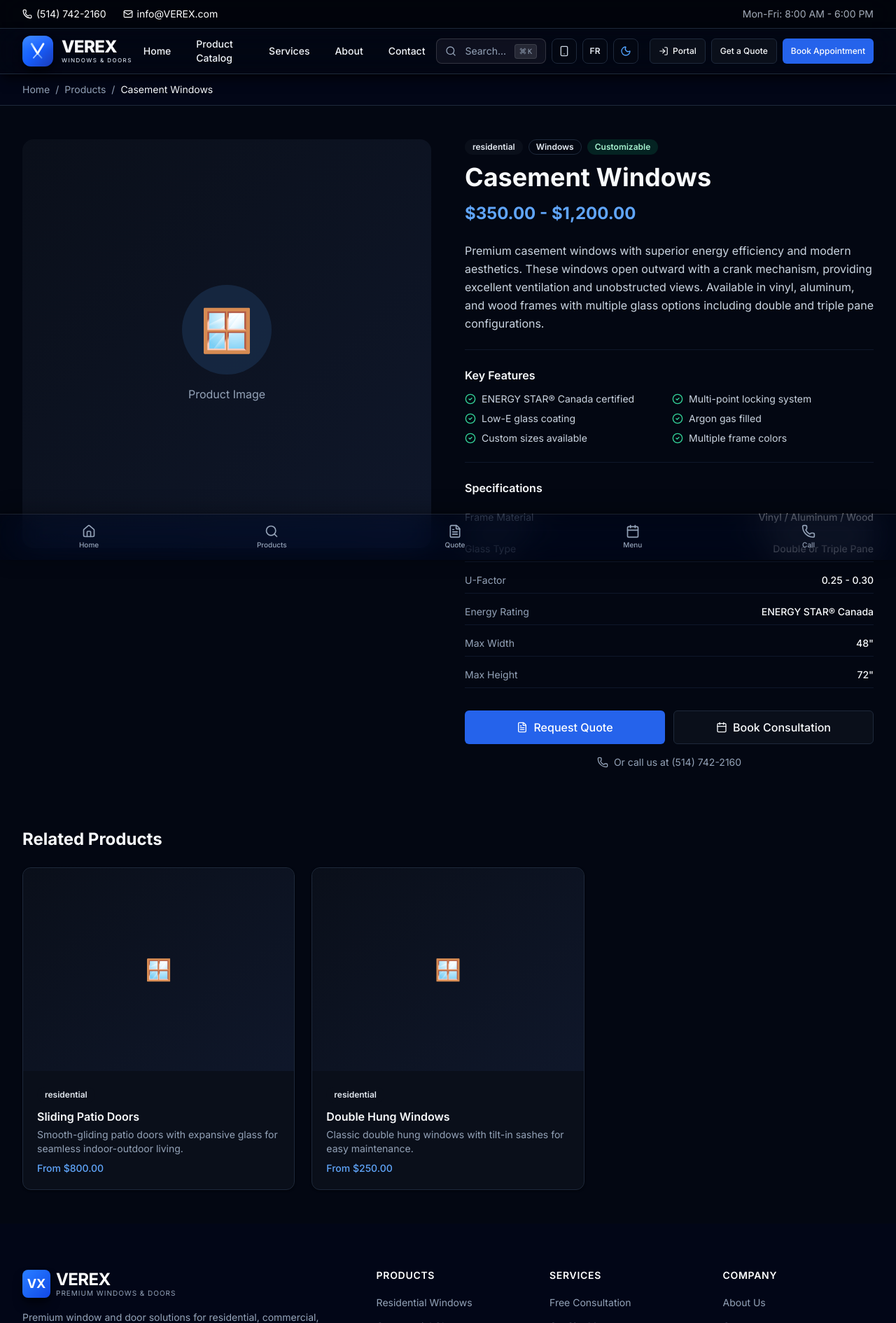
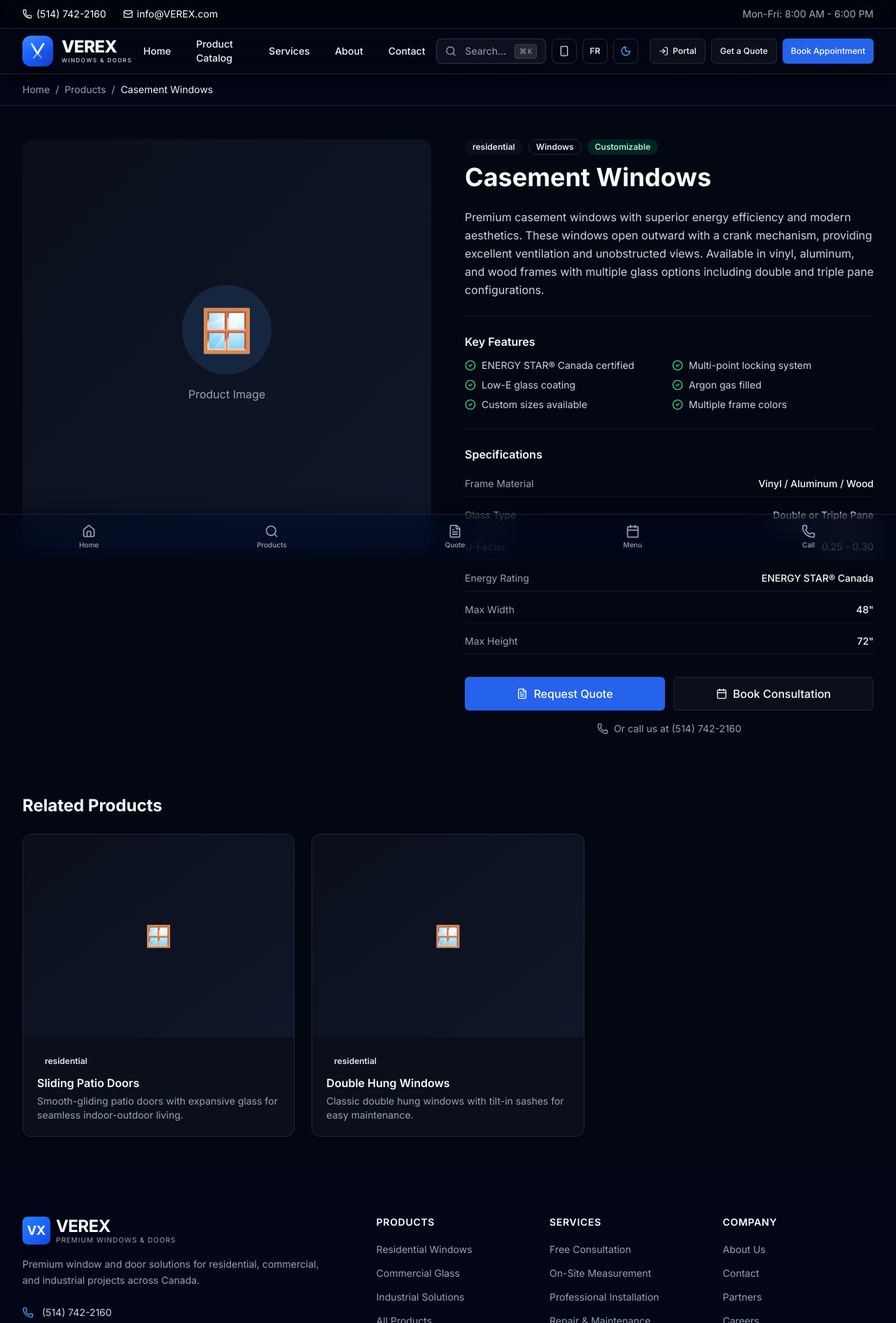
Before and after one commit to OL-Projects/verrex-website, a Next.js app: page /en/products/1 in a window 1280 px wide. Shown: the top 1890 px of the page at 70% size. Built offline with nearby package versions, Linux system fonts and the light colour scheme.

Commit message:
fix: remove all prices from products pages

```diff
--- a/src/app/[locale]/products/[id]/page.tsx
+++ b/src/app/[locale]/products/[id]/page.tsx
@@ -6,7 +6,6 @@ import { Card, CardContent } from "@/components/ui/card"
 import { Badge } from "@/components/ui/badge"
 import { Separator } from "@/components/ui/separator"
 import { products } from "@/lib/data"
-import { formatCurrency } from "@/lib/utils"
 import {
   ArrowLeft,
   ArrowRight,
@@ -82,9 +81,6 @@ export default async function ProductDetailPage({
                 {product.name}
               </h1>
 
-              <div className="mt-4 text-2xl font-bold text-blue-600 dark:text-blue-400">
-                {formatCurrency(product.priceRange.min)} - {formatCurrency(product.priceRange.max)}
-              </div>
 
               <p className="mt-6 text-slate-600 dark:text-slate-400 leading-relaxed">
                 {product.description}
@@ -160,9 +156,6 @@ export default async function ProductDetailPage({
                         <Badge variant="secondary" className="mb-2 text-xs">{rp.category}</Badge>
                         <h3 className="font-semibold text-slate-900 dark:text-white group-hover:text-blue-600 dark:group-hover:text-blue-400">{rp.name}</h3>
                         <p className="mt-1 text-sm text-slate-500 dark:text-slate-400 line-clamp-2">{rp.shortDescription}</p>
-                        <div className="mt-2 text-sm font-medium text-blue-600 dark:text-blue-400">
-                          {t("from")} {formatCurrency(rp.priceRange.min)}
-                        </div>
                       </CardContent>
                     </Card>
                   </IntlLink>
--- a/src/app/[locale]/products/page.tsx
+++ b/src/app/[locale]/products/page.tsx
@@ -8,7 +8,6 @@ import { Card, CardContent } from "@/components/ui/card"
 import { Badge } from "@/components/ui/badge"
 import { Input } from "@/components/ui/input"
 import { products } from "@/lib/data"
-import { formatCurrency } from "@/lib/utils"
 import { ProductCategory } from "@/types"
 import {
   Search,
@@ -137,9 +136,6 @@ export default function ProductsPage() {
                         {product.shortDescription}
                       </p>
                       <div className="mt-3 flex items-center justify-between">
-                        <span className="text-sm font-medium text-blue-600">
-                          {formatCurrency(product.priceRange.min)} - {formatCurrency(product.priceRange.max)}
-                        </span>
                         {product.isCustomizable && (
                           <Badge variant="success" className="text-[10px]">
                           {t('customizable')}
```
